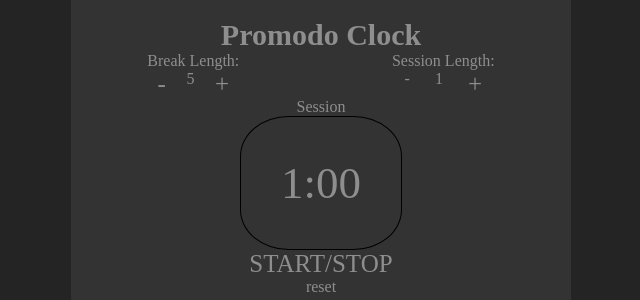
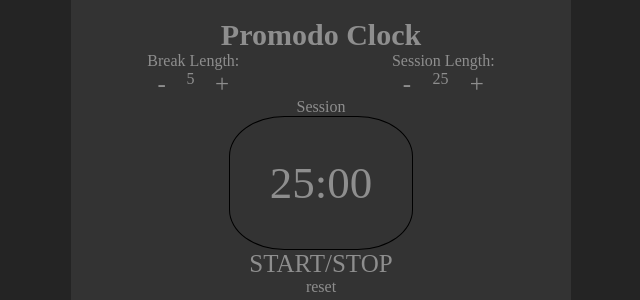
Before and after one commit to YariPL/reactjs-Pomodoro-clock-, a React (Create React App) app: page / in a window 1280 px wide. Shown: the part 243-543 px from the top of the page, without its empty margins (319-959 px from the left). Built offline with nearby package versions, Linux system fonts and the light colour scheme.

Commit message:
working functionality + add some style

```diff
--- a/src/App.css
+++ b/src/App.css
@@ -16,7 +16,7 @@ body {
 
 #break-decrement,
 #break-increment,
-#break-increment,
+#session-decrement,
 #session-increment,
 #start_stop {
   cursor: pointer;
--- a/src/App.js
+++ b/src/App.js
@@ -6,9 +6,9 @@ class App extends Component {
 		super(props);
 		this.state = {
 			breakLength:5,
-			sessionLength:1,
-			seconds: '00',
-	  		minutes: 1,
+			sessionLength:25,
+			seconds: 0,
+	  		minutes: 25,
 			saveTimeOnPause:null,
 			currentBreakSessionMode:true,
 			currentTimerState: 'pause',
@@ -36,13 +36,12 @@ class App extends Component {
 				//set time to minutes value
 				let time = this.state.minutes ? this.state.minutes : this.state.sessionLength;
 				this.secondsRemaining = this.state.secondsRemaining ? this.state.secondsRemaining :time * 60;
-				this.setState({secondsRemaining:this.secondsRemaining-1},()=>(console.log('success:new secondsRemaining')))
+				this.setState({secondsRemaining:this.secondsRemaining},()=>(console.log('success:new secondsRemaining')))
 			} else if(this.state.currentBreakSessionMode === false) {
 				console.log('changecurrrentbreaksessionmode false')
-
 				let time = this.state.minutes ? this.state.minutes : this.state.breakLength;
 				this.secondsRemaining = this.state.secondsRemaining ? this.state.secondsRemaining :time * 60;
-				this.setState({secondsRemaining:this.secondsRemaining-1},()=>(console.log('success:new secondsRemaining')))
+				this.setState({secondsRemaining:this.secondsRemaining},()=>(console.log('success:new secondsRemaining')))
 
 			}
 
@@ -64,7 +63,7 @@ class App extends Component {
 		//set minutes and seconds to value of min and sec
 		this.setState({minutes: min, seconds: sec},()=>(console.log('')))
 		//adding zero if value is less then zero
-		if (sec < 10) {
+		/*if (sec < 10) {
 		  this.setState({
 		    seconds: "0" + this.state.seconds,
 		  })
@@ -74,22 +73,25 @@ class App extends Component {
 		this.setState({
 		  minutes: "0" + min,
 		 })
-		}
+		}*/
 		console.log('%c MINUS','font-size:44px')
 		this.setState({
-			secondsRemaining:this.state.secondsRemaining - 1},()=>(console.log('decrement' + this.state.secondsRemaining + 'sss' + this.state.seconds)))
+			secondsRemaining:this.state.secondsRemaining - 1},
+			()=>(console.log('decrement' + this.state.minutes + 'sss' + this.state.seconds)))
 		//decrement seconds
-		if(this.state.sessionLength === 0 && this.state.seconds === '00') {
-			alert('00')
+		if(this.state.minutes === 0 && this.state.seconds === 0) {
 			clearInterval(this.intervalHandle);
 			this.setState({
 				currentBreakSessionMode:this.state.currentBreakSessionMode ? false : true,
 				currentTimerState:"pause",
-				minutes:this.state.breakLength,
-				seconds:'00',
+				minutes:this.state.currentBreakSessionMode ? this.state.breakLength: this.state.sessionLength,
+				seconds:0,
 				secondsRemaining:null
 			},()=>{
 				this.start_stop();
+				console.log(this.state.seconds)
+				console.log(this.state.minutes)
+			//	alert('00')
 			})
 		}
 
@@ -97,7 +99,7 @@ class App extends Component {
 	reset = function() {
 		this.setState({
 			minutes:25,
-			seconds:'00',
+			seconds:0,
 			breakLength:5,
 			sessionLength:25,
 			secondsRemaining:null,
@@ -115,7 +117,7 @@ class App extends Component {
 		if(!this.state.currentBreakSessionMode) {
 			this.setState({
 				minutes: this.state.minutes >= 60 ? 60 : this.state.breakLength,
-				seconds: '00',
+				seconds: 0,
 				secondsRemaining: this.state.milliSecondsRemaining + 1},() => {});
 			this.pause();
 		}
@@ -127,7 +129,7 @@ class App extends Component {
 
 			this.setState({
 				minutes: this.state.minutes <= 1 ? 1 : this.state.breakLength,
-				seconds: '00',
+				seconds: 0,
 				secondsRemaining: this.state.milliSecondsRemaining - 1},() => {});
 			this.pause();
 		}
@@ -137,7 +139,7 @@ class App extends Component {
 		this.setState({
 			sessionLength: this.state.sessionLength >= 60 ? 60 : this.state.sessionLength + 1 ,
 			minutes: this.state.minutes >= 60 ? 60 : this.state.minutes + 1,
-			seconds: '00',
+			seconds: 0,
 			secondsRemaining: this.state.milliSecondsRemaining + 1},() => {});
 		this.pause();
 
@@ -146,7 +148,7 @@ class App extends Component {
 		this.setState({
 			sessionLength: this.state.sessionLength <= 1 ? 1 : this.state.sessionLength - 1,
 			minutes: this.state.minutes <= 1 ? 1 : this.state.minutes - 1,
-			seconds: '00',
+			seconds: 0,
 			secondsRemaining: this.state.milliSecondsRemaining - 1},() => {});
 		this.pause();
 	}
@@ -187,7 +189,10 @@ class App extends Component {
 						{this.state.currentBreakSessionMode ? 'Session' : 'Break'}
 					</div>
 					<div id='time-left'>
-						{this.state.minutes ? this.state.minutes : this.state.sessionLength}:{this.state.seconds}
+						{this.state.minutes < 10 ? '0' : ''}
+						{this.state.minutes || this.state.minutes === 0 ? this.state.minutes : this.state.sessionLength}:
+						{this.state.seconds < 10 ? '0' : ''}
+						{this.state.seconds}
 					</div>
 					<div id="start_stop" onClick={this.start_stop}>
 						START/STOP
--- a/src/App.scss
+++ b/src/App.scss
@@ -18,7 +18,7 @@ body {
 
 #break-decrement,
 #break-increment,
-#break-increment,
+#session-decrement,
 #session-increment,
 #start_stop {
 	cursor: pointer;
```
Also changed, not shown: 1 other file (tests, documents, lock files or other folders).
